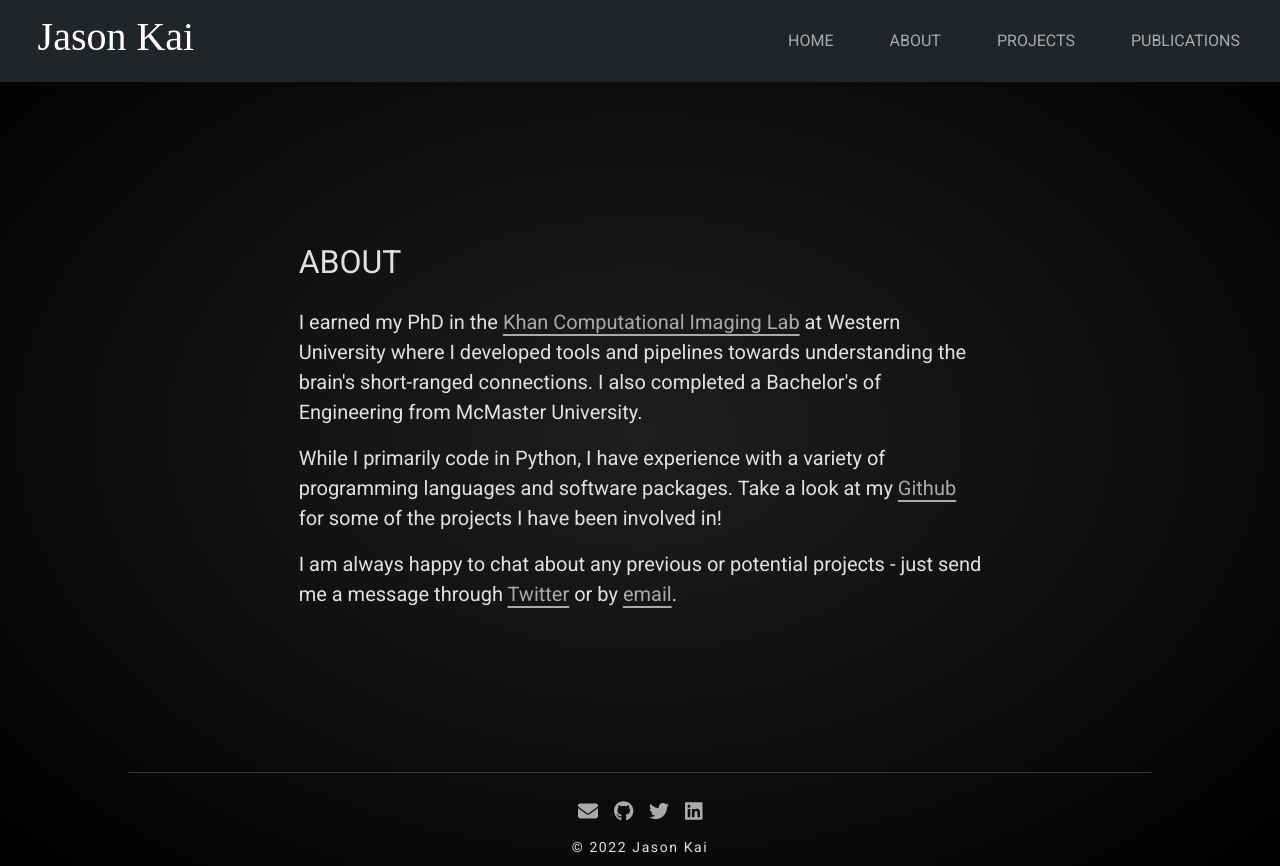
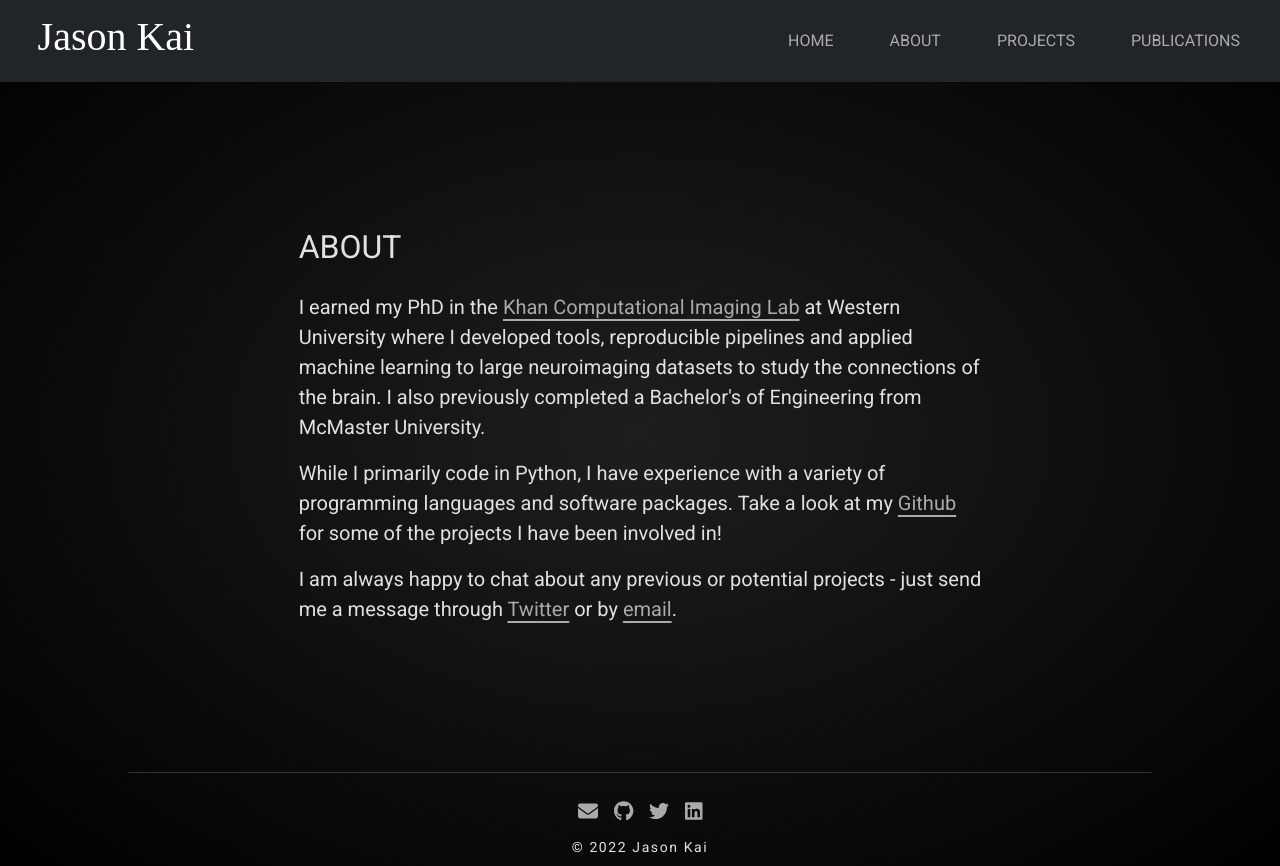
Before and after one commit to kaitj/kaitj.github.io, a Next.js app: page /about in a window 1280 px wide. Built offline with nearby package versions, Linux system fonts and the light colour scheme; a web font is replaced by a local one.

Commit message:
update about

```diff
--- a/components/profile.tsx
+++ b/components/profile.tsx
@@ -3,7 +3,7 @@ export const Profile = () => {
         <div className="row">
             <h2>About</h2>
 
-            <p>I earned my PhD in the <a href="https://khanlab.ca" target="_blank" rel="noreferrer">Khan Computational Imaging Lab</a> at Western University where I developed tools and pipelines towards understanding the brain&apos;s short-ranged connections. I also completed a Bachelor&apos;s of Engineering from McMaster University.</p>
+            <p>I earned my PhD in the <a href="https://khanlab.ca" target="_blank" rel="noreferrer">Khan Computational Imaging Lab</a> at Western University where I developed tools, reproducible pipelines and applied machine learning to large neuroimaging datasets to study the connections of the brain. I also previously completed a Bachelor&apos;s of Engineering from McMaster University.</p>
 
             <p>While I primarily code in Python, I have experience with a variety of programming languages and software packages. Take a look at my <a href="https://github.com/kaitj" target="_blank" rel="noreferrer">Github</a> for some of the projects I have been involved in! </p>
 
```
